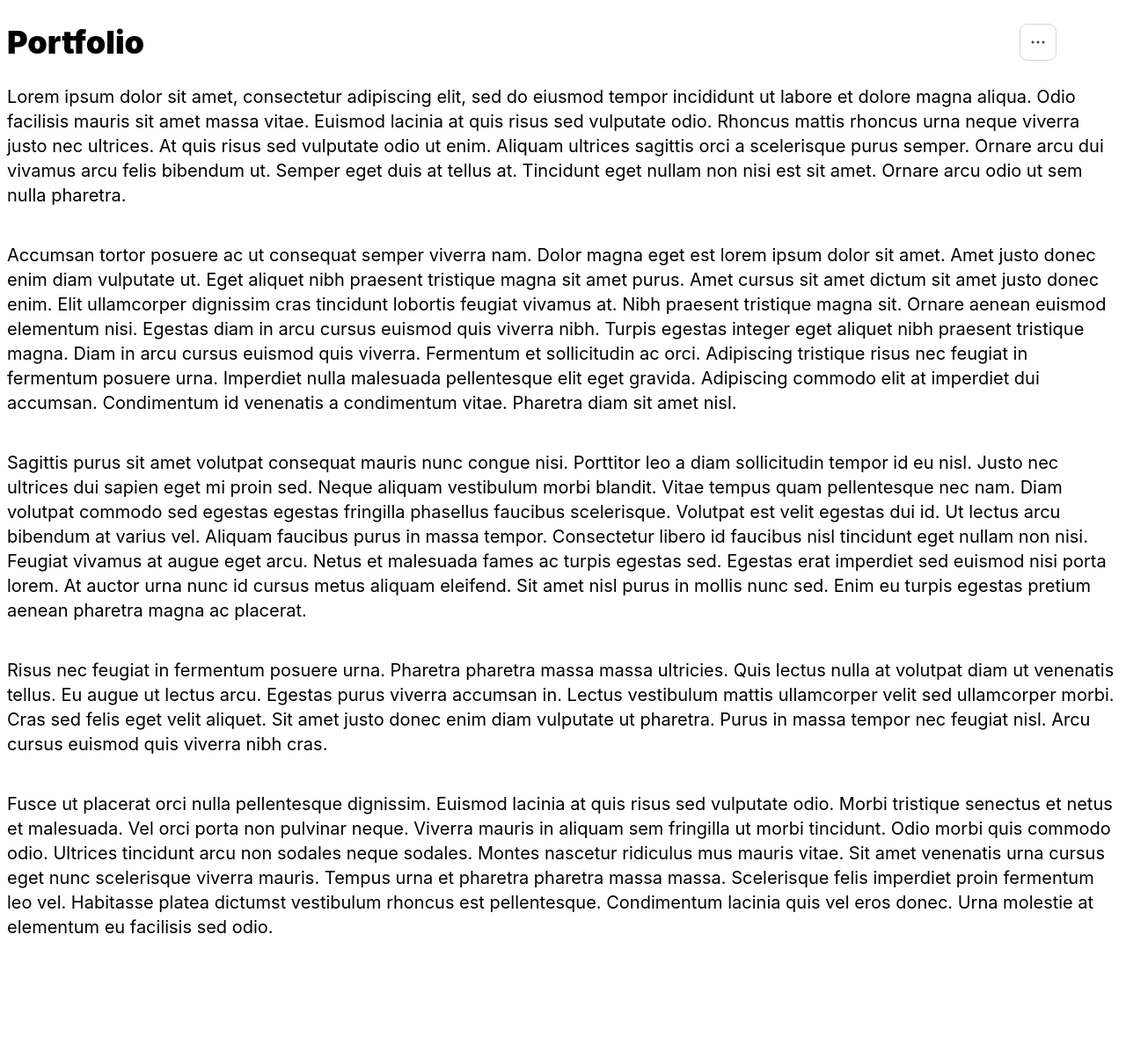
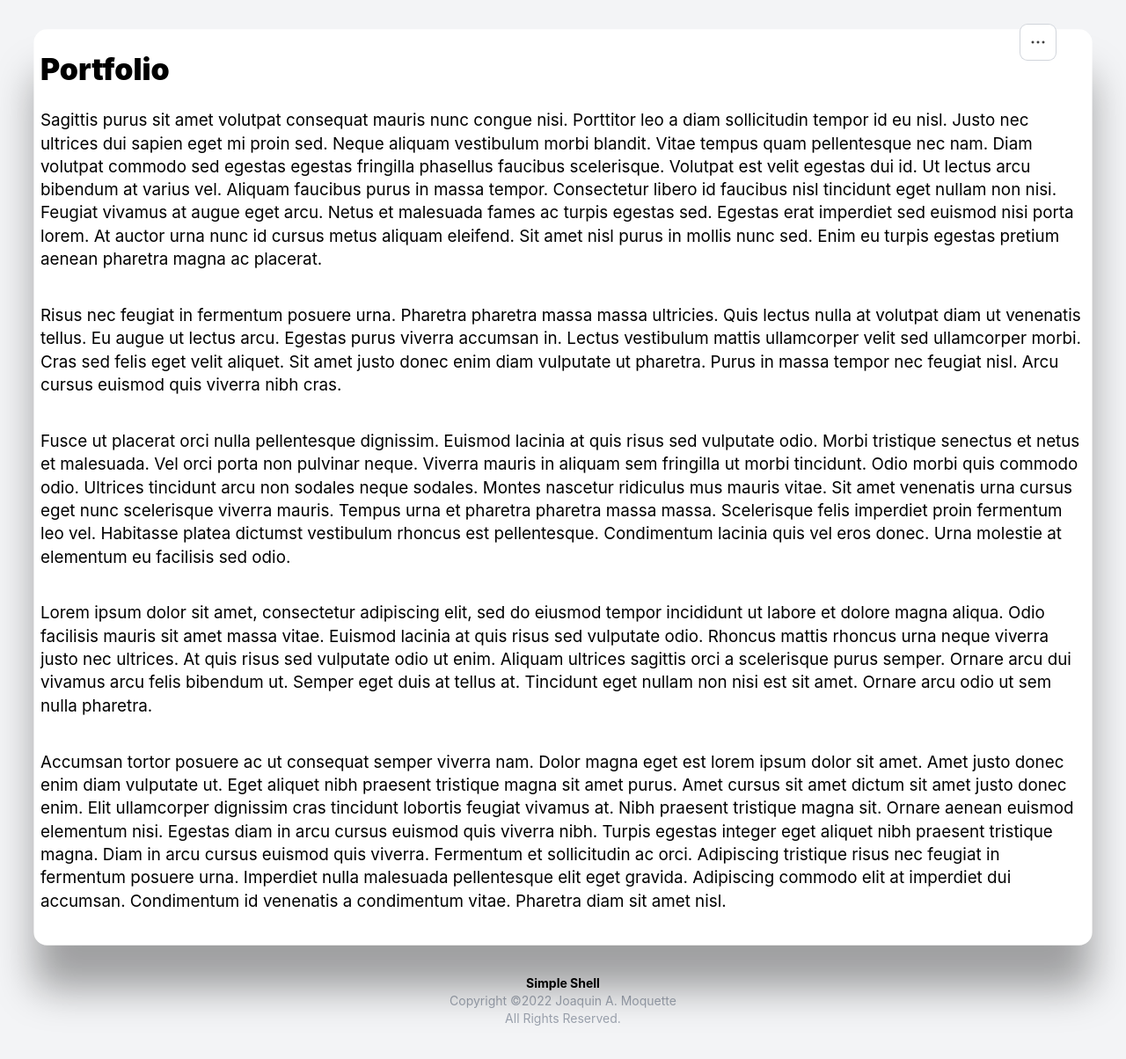
Before and after one commit to moquette/simple-shell, a React app: page /portfolio in a window 1280 px wide. Shown: the top 1204 px of the page at 88% size. Before the commit the page ends 1108 px from the top, so only its background shows below. Built offline with nearby package versions, Linux system fonts and the light colour scheme; a web font is replaced by a local one.

Commit message:
fix: to top on route change

```diff
--- a/src/App.tsx
+++ b/src/App.tsx
@@ -1,25 +1,52 @@
-import React from 'react'
-import {BrowserRouter, Routes, Route} from 'react-router-dom'
+import React, {useEffect, useState} from 'react'
+import {BrowserRouter as Router, Routes, Route} from 'react-router-dom'
 import Nav from '@/components/Nav'
+import Footer from '@/components/Footer'
+import ScrollToTop from '@/components/ScrollToTop'
 import Home from '@/pages/Home'
 import Resume from '@/pages/Resume'
 import Portfolio from '@/pages/Portfolio'
 import PageNotFound from '@/pages/PageNotFound'
 
 export default function App() {
+  // eslint-disable-next-line @typescript-eslint/no-unused-vars
+  const [offset, setOffset] = useState(0)
+
+  useEffect(() => {
+    const onScroll = () => setOffset(window.pageYOffset)
+    // clean up code
+    window.removeEventListener('scroll', onScroll)
+    window.addEventListener('scroll', onScroll, {passive: true})
+    return () => window.removeEventListener('scroll', onScroll)
+  }, [])
+
+  setTimeout(() => {
+    if (
+      window.innerHeight + Math.ceil(window.pageYOffset) + 250 >=
+      document.body.offsetHeight
+    ) {
+      // Trigger the animation
+      document.querySelector('.main').classList.add('end-of-page')
+    } else {
+      document.querySelector('.main').classList.remove('end-of-page')
+    }
+  }, 0)
   return (
-    <>
+    <Router>
+      <ScrollToTop>
+        <main className="main">
           <div className="container mx-auto p-5 sm:px-2">
-        <BrowserRouter>
-          <Nav />
             <Routes>
               <Route path="*" element={<PageNotFound />} />
               <Route path="/" element={<Home />} />
               <Route path="/resume" element={<Resume />} />
               <Route path="/portfolio" element={<Portfolio />} />
             </Routes>
-        </BrowserRouter>
           </div>
-    </>
+        </main>
+        <Footer />
+        <Nav />
+      </ScrollToTop>
+    </Router>
   )
 }
--- /dev/null
+++ b/src/components/Footer.tsx
@@ -0,0 +1,15 @@
+import React from 'react'
+
+export default function Footer() {
+  return (
+    <p className="text-sm text-center pt-0 pb-10">
+      <span className="font-bold text-center">Simple Shell</span>
+      <br />
+      <span className="text-gray-400">
+        Copyright &copy;{new Date().getFullYear()} Joaquin A. Moquette
+        <br />
+        All Rights Reserved.
+      </span>
+    </p>
+  )
+}
--- /dev/null
+++ b/src/components/ScrollToTop.tsx
@@ -0,0 +1,11 @@
+import React, {useEffect} from 'react'
+import {useLocation} from 'react-router-dom'
+
+export default function ScrollToTop(props) {
+  const location = useLocation()
+  useEffect(() => {
+    window.scrollTo(0, 0)
+  }, [location])
+
+  return <>{props.children}</>
+}
--- a/src/pages/Home.tsx
+++ b/src/pages/Home.tsx
@@ -2,7 +2,7 @@ import React from 'react'
 
 export default function Home() {
   return (
-    <main>
+    <>
       <h2>Welcome</h2>
       <p>
         Lorem ipsum dolor sit amet, consectetur adipiscing elit, sed do eiusmod
@@ -64,6 +64,6 @@ export default function Home() {
         dictumst vestibulum rhoncus est pellentesque. Condimentum lacinia quis
         vel eros donec. Urna molestie at elementum eu facilisis sed odio.
       </p>
-    </main>
+    </>
   )
 }
--- a/src/pages/Portfolio.tsx
+++ b/src/pages/Portfolio.tsx
@@ -4,31 +4,6 @@ export default function Portfolio() {
   return (
     <main>
       <h2>Portfolio</h2>
-      <p>
-        Lorem ipsum dolor sit amet, consectetur adipiscing elit, sed do eiusmod
-        tempor incididunt ut labore et dolore magna aliqua. Odio facilisis
-        mauris sit amet massa vitae. Euismod lacinia at quis risus sed vulputate
-        odio. Rhoncus mattis rhoncus urna neque viverra justo nec ultrices. At
-        quis risus sed vulputate odio ut enim. Aliquam ultrices sagittis orci a
-        scelerisque purus semper. Ornare arcu dui vivamus arcu felis bibendum
-        ut. Semper eget duis at tellus at. Tincidunt eget nullam non nisi est
-        sit amet. Ornare arcu odio ut sem nulla pharetra.
-      </p>
-      <p>
-        Accumsan tortor posuere ac ut consequat semper viverra nam. Dolor magna
-        eget est lorem ipsum dolor sit amet. Amet justo donec enim diam
-        vulputate ut. Eget aliquet nibh praesent tristique magna sit amet purus.
-        Amet cursus sit amet dictum sit amet justo donec enim. Elit ullamcorper
-        dignissim cras tincidunt lobortis feugiat vivamus at. Nibh praesent
-        tristique magna sit. Ornare aenean euismod elementum nisi. Egestas diam
-        in arcu cursus euismod quis viverra nibh. Turpis egestas integer eget
-        aliquet nibh praesent tristique magna. Diam in arcu cursus euismod quis
-        viverra. Fermentum et sollicitudin ac orci. Adipiscing tristique risus
-        nec feugiat in fermentum posuere urna. Imperdiet nulla malesuada
-        pellentesque elit eget gravida. Adipiscing commodo elit at imperdiet dui
-        accumsan. Condimentum id venenatis a condimentum vitae. Pharetra diam
-        sit amet nisl.
-      </p>
       <p>
         Sagittis purus sit amet volutpat consequat mauris nunc congue nisi.
         Porttitor leo a diam sollicitudin tempor id eu nisl. Justo nec ultrices
@@ -64,6 +39,31 @@ export default function Portfolio() {
         dictumst vestibulum rhoncus est pellentesque. Condimentum lacinia quis
         vel eros donec. Urna molestie at elementum eu facilisis sed odio.
       </p>
+      <p>
+        Lorem ipsum dolor sit amet, consectetur adipiscing elit, sed do eiusmod
+        tempor incididunt ut labore et dolore magna aliqua. Odio facilisis
+        mauris sit amet massa vitae. Euismod lacinia at quis risus sed vulputate
+        odio. Rhoncus mattis rhoncus urna neque viverra justo nec ultrices. At
+        quis risus sed vulputate odio ut enim. Aliquam ultrices sagittis orci a
+        scelerisque purus semper. Ornare arcu dui vivamus arcu felis bibendum
+        ut. Semper eget duis at tellus at. Tincidunt eget nullam non nisi est
+        sit amet. Ornare arcu odio ut sem nulla pharetra.
+      </p>
+      <p>
+        Accumsan tortor posuere ac ut consequat semper viverra nam. Dolor magna
+        eget est lorem ipsum dolor sit amet. Amet justo donec enim diam
+        vulputate ut. Eget aliquet nibh praesent tristique magna sit amet purus.
+        Amet cursus sit amet dictum sit amet justo donec enim. Elit ullamcorper
+        dignissim cras tincidunt lobortis feugiat vivamus at. Nibh praesent
+        tristique magna sit. Ornare aenean euismod elementum nisi. Egestas diam
+        in arcu cursus euismod quis viverra nibh. Turpis egestas integer eget
+        aliquet nibh praesent tristique magna. Diam in arcu cursus euismod quis
+        viverra. Fermentum et sollicitudin ac orci. Adipiscing tristique risus
+        nec feugiat in fermentum posuere urna. Imperdiet nulla malesuada
+        pellentesque elit eget gravida. Adipiscing commodo elit at imperdiet dui
+        accumsan. Condimentum id venenatis a condimentum vitae. Pharetra diam
+        sit amet nisl.
+      </p>{' '}
     </main>
   )
 }
--- a/src/pages/Resume.tsx
+++ b/src/pages/Resume.tsx
@@ -4,16 +4,6 @@ export default function Resume() {
   return (
     <main>
       <h2>Resume</h2>
-      <p>
-        Lorem ipsum dolor sit amet, consectetur adipiscing elit, sed do eiusmod
-        tempor incididunt ut labore et dolore magna aliqua. Odio facilisis
-        mauris sit amet massa vitae. Euismod lacinia at quis risus sed vulputate
-        odio. Rhoncus mattis rhoncus urna neque viverra justo nec ultrices. At
-        quis risus sed vulputate odio ut enim. Aliquam ultrices sagittis orci a
-        scelerisque purus semper. Ornare arcu dui vivamus arcu felis bibendum
-        ut. Semper eget duis at tellus at. Tincidunt eget nullam non nisi est
-        sit amet. Ornare arcu odio ut sem nulla pharetra.
-      </p>
       <p>
         Accumsan tortor posuere ac ut consequat semper viverra nam. Dolor magna
         eget est lorem ipsum dolor sit amet. Amet justo donec enim diam
--- a/src/styles/app.scss
+++ b/src/styles/app.scss
@@ -11,3 +11,18 @@
     @apply text-xl py-5;
   }
 }
+
+#root {
+  @apply bg-gray-100;
+}
+
+.main {
+  box-shadow: 0px 54px 47px -1px rgba(0, 0, 0, 0.35);
+  transition-duration: 0.8s;
+  background-color: #fff;
+}
+
+.end-of-page {
+  transform: scale(0.94);
+  border-radius: 1rem;
+}
```
Lines whose indentation alone changed are shown as unchanged.
